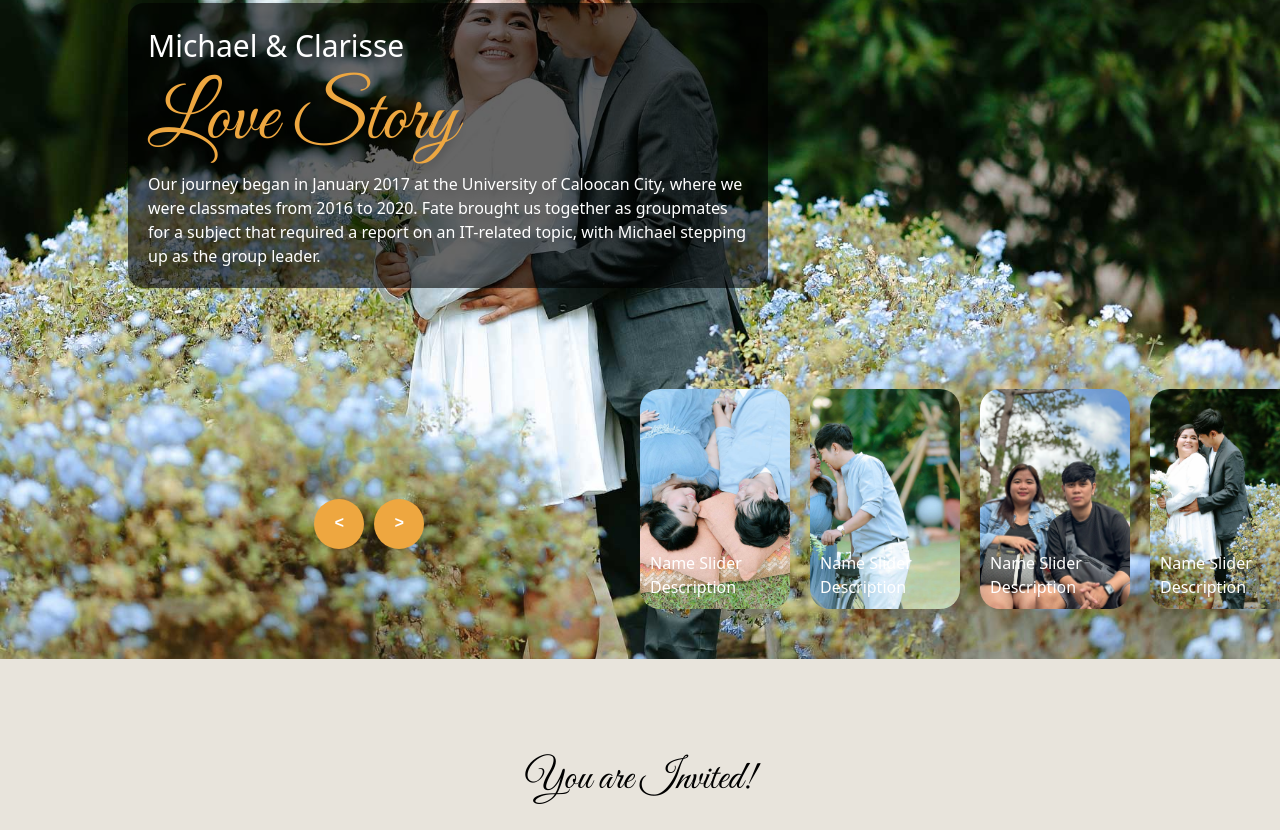
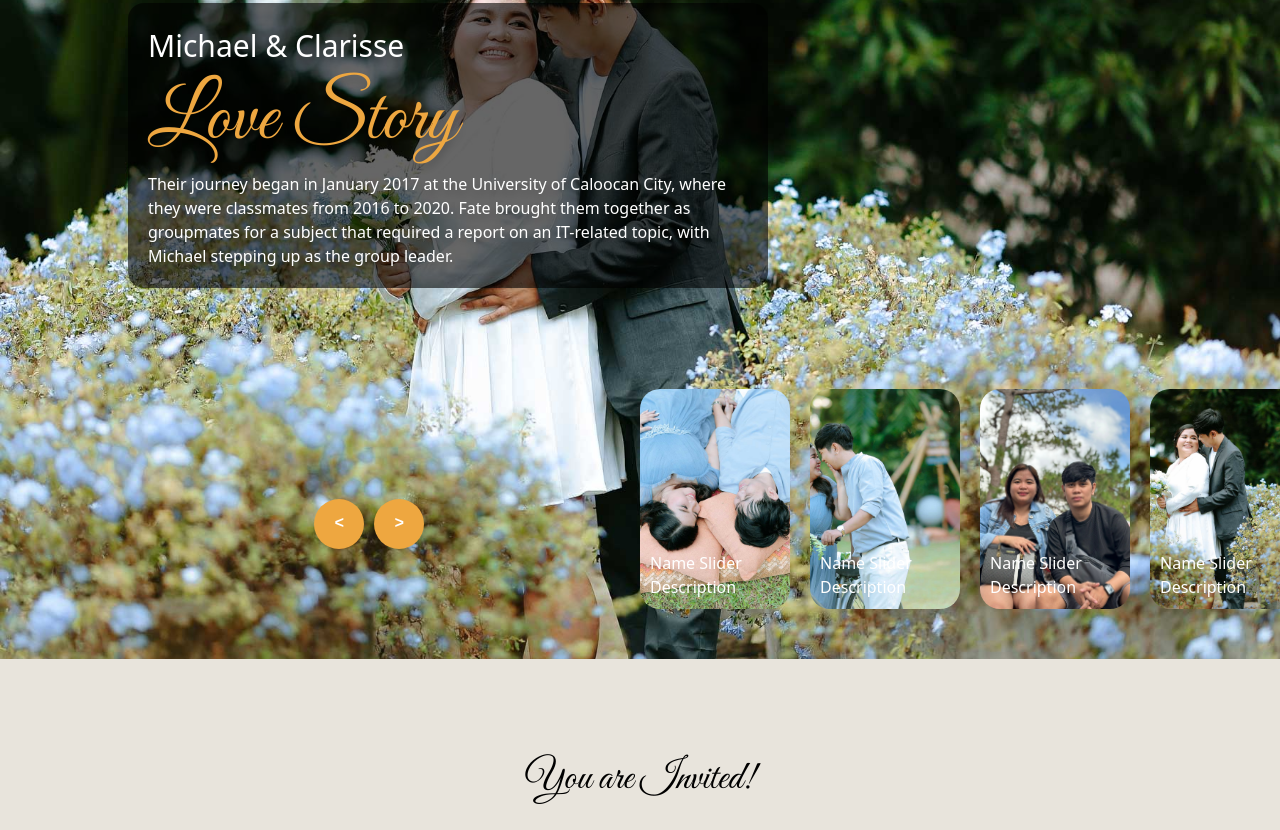
Before and after one commit to JhayMike/MichaelCLarisseWedding2025, a plain HTML site: page Index.html in a window 1280 px wide. Shown: the part 941-1771 px from the top of the page. Drawn offline with nearby package versions, Linux system fonts and the light colour scheme.

Commit message:
Update Index.html

```diff
--- a/Index.html
+++ b/Index.html
@@ -92,7 +92,7 @@
                   <div class="title">Love Story</div>
                   <!--<div class="topic">COUPLE</div>-->
                   <div class="des">
-                    Our journey began in January 2017 at the University of Caloocan City, where we were classmates from 2016 to 2020. Fate brought us together as groupmates for a subject that required a report on an IT-related topic, with Michael stepping up as the group leader.
+                    Their journey began in January 2017 at the University of Caloocan City, where they were classmates from 2016 to 2020. Fate brought them together as groupmates for a subject that required a report on an IT-related topic, with Michael stepping up as the group leader.
                   </div>
                 </div>
               </div>
@@ -104,8 +104,7 @@
                   <div class="author">Michael & Clarisse</div>
                   <div class="title">Love Story</div>
                   <div class="des">
-                    As time passed, we grew closer. Michael decided to take a chance and express his feelings. But in true Michael fashion, he couldn’t resist asking a bold and slightly awkward question — “Tomboy ka ba?” (Are you a tomboy?).
-                    Clarisse laughed it off, and from that moment, something shifted between us. Michael began courting her seriously, bringing his charm and sincerity.
+                    Over time, Michael and Clarisse grew closer. One day, Michael boldly asked Clarisse, “Tomboy ka ba?” (Are you a tomboy?), sparking laughter and a shift in their relationship. From then on, Michael courted her with charm and sincerity.
                   </div>
                 </div>
               </div>
@@ -116,8 +115,8 @@
                 <div class="mask rounded-4" style="background-color: rgba(0, 0, 0, 0.6); padding: 20px 20px 20px 20px; margin-top: -2vh;">
                   <div class="author">Michael & Clarisse</div>
                   <div class="title">Love Story</div>
-                  <div class="des">
-                    On February 23, 2017, we officially became a couple. Our bond deepened as we navigated the challenges of university life together, supporting each other through exams, projects, and countless sleepless nights.
+                 <div class="des">
+                    On February 23, 2017, they officially became a couple. Their bond deepened as they navigated the challenges of university life together, supporting each other through exams, projects, and countless sleepless nights.
                   </div>
                 </div>
               </div>
@@ -129,8 +128,7 @@
                   <div class="author">Michael & Clarisse</div>
                   <div class="title">Love Story</div>
                   <div class="des">
-                    Fast forward to February 23, 2023 – our 6th anniversary. We celebrated the milestone in Baguio City, and it became one of the most unforgettable moments of our lives. As the clock struck 12:05 AM, while celebrating our anniversary, Michael showed me the ring and popped out the question.
-                    I was so shocked that I started to cry. With a nervous heart and a hopeful smile, he asked me to marry him — and of course, I said yes.
+                    On their 6th anniversary, February 23, 2023, in Baguio City, Michael proposed to Clarisse at 12:05 AM with a ring. Overwhelmed with emotion, she cried before saying yes, making it an unforgettable moment.
                   </div>
                 </div>
               </div>
```
